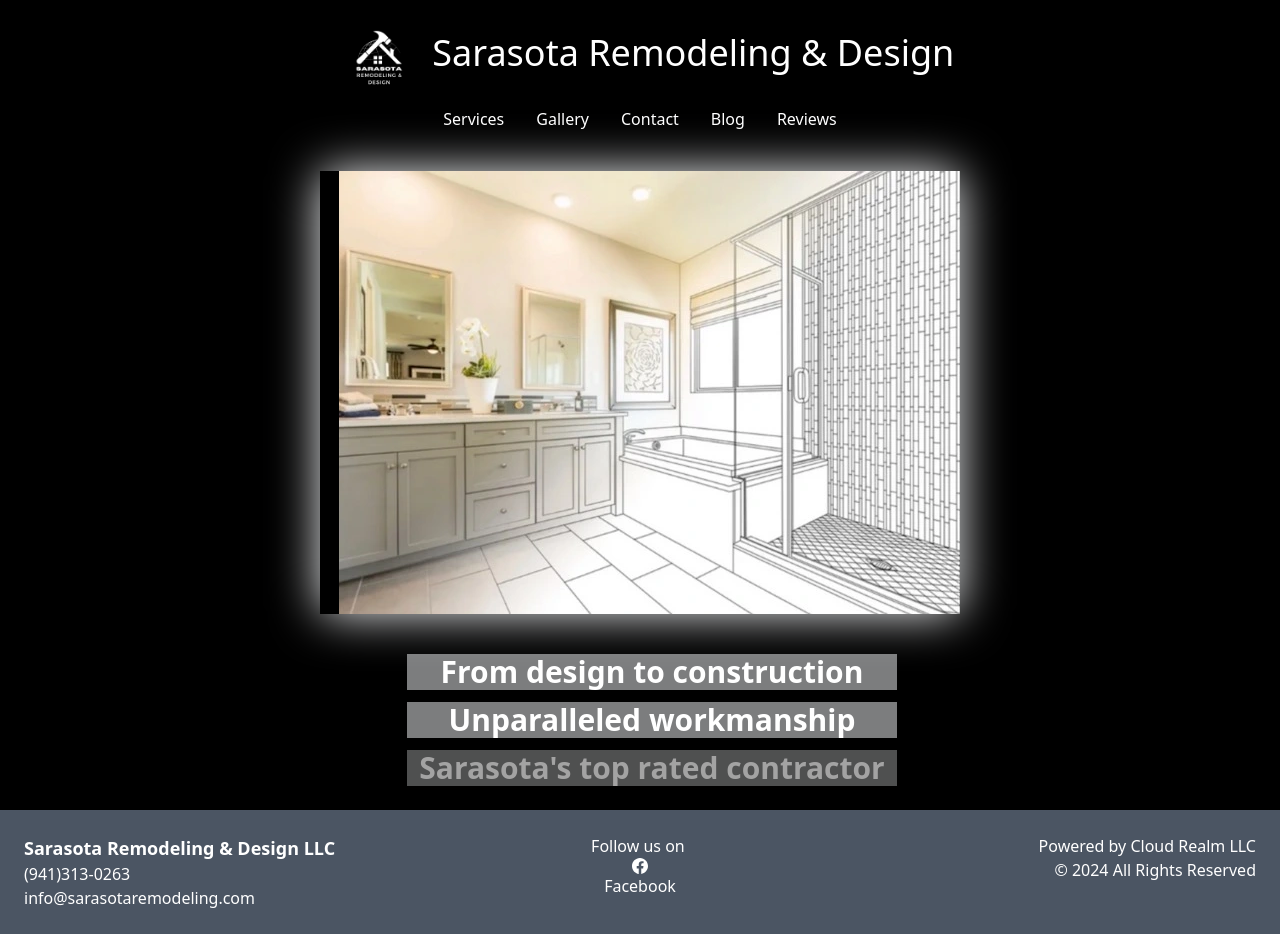
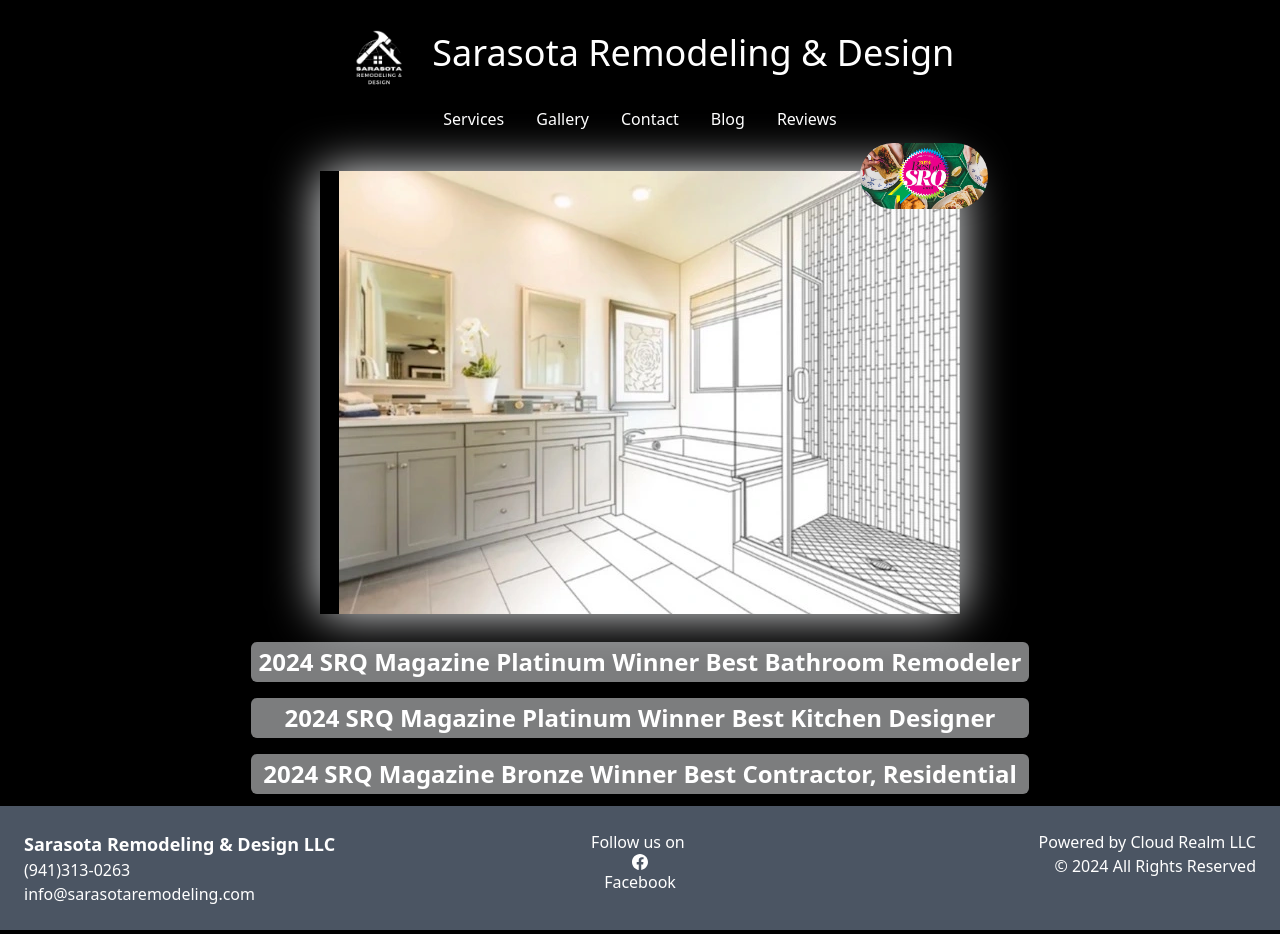
Before and after one commit to MrJonnyOrtiz/srd-React, a React (Vite) app: page /home in a window 1280 px wide. Built offline with nearby package versions, Linux system fonts and the light colour scheme.

Commit message:
added SRQ Magazine best of collateral

```diff
--- a/src/App.jsx
+++ b/src/App.jsx
@@ -1511,7 +1511,7 @@
 
 function App() {
    return (
-      <div className="text-white">
+      <div className="text-white h-dvh">
          <BrowserRouter>
             <Routes>
                <Route element={<AppLayout />}>
--- /dev/null
+++ b/src/components/Benefit.jsx
@@ -0,0 +1,16 @@
+// import props validation
+import PropTypes from "prop-types";
+
+Benefit.propTypes = {
+   text: PropTypes.string,
+};
+
+export default function Benefit({ text }) {
+   return (
+      <div>
+         <p className="font-semibold rounded-md px-2 py-1 bg-slate-50/50  showup">
+            {text}
+         </p>
+      </div>
+   );
+}
--- a/src/components/FeatureCard.jsx
+++ b/src/components/FeatureCard.jsx
@@ -1,4 +1,11 @@
 import { useState } from "react";
+
+// import prop types
+import PropTypes from "prop-types";
+
+FeatureCard.propTypes = {
+   feature: PropTypes.object,
+};
 
 function FeatureCard({ feature }) {
    const [showModal, setShowModal] = useState(false);
@@ -22,7 +29,11 @@
             />
          </div>
          <div className="flex gap-1 items-center justify-center m-2">
-            Click an image for a larger view
+            <span className="relative flex w-3 h-3">
+               <span className="animate-ping absolute inline-flex h-full w-full rounded-full bg-sky-400 opacity-75"></span>
+               <span className="relative inline-flex rounded-full h-3 w-3 bg-sky-500"></span>
+            </span>
+            <span className="px-1">Click an image for a larger view</span>
             <span className="relative flex w-3 h-3">
                <span className="animate-ping absolute inline-flex h-full w-full rounded-full bg-sky-400 opacity-75"></span>
                <span className="relative inline-flex rounded-full h-3 w-3 bg-sky-500"></span>
--- a/src/components/Gallery.jsx
+++ b/src/components/Gallery.jsx
@@ -19,8 +19,8 @@
                   <span className="animate-ping absolute inline-flex h-full w-full rounded-full bg-sky-400 opacity-75"></span>
                   <span className="relative inline-flex rounded-full  h-3 w-3 bg-sky-500"></span>
                </span>
-               <span className="text-center">
-                  &rarr; Click here for a recent Whole House Remodel &larr;
+               <span className="text-center px-2">
+                  Click here for a recent Whole House Remodel
                </span>
                <span className="relative flex w-3 h-3">
                   <span className="animate-ping absolute inline-flex h-full w-full rounded-full bg-sky-400 opacity-75"></span>
--- a/src/components/GalleryCard.jsx
+++ b/src/components/GalleryCard.jsx
@@ -1,6 +1,14 @@
 import { useState } from "react";
 
 import AreaImagesList from "./AreaImagesList";
+
+import PropTypes from "prop-types";
+
+GalleryCard.propTypes = {
+   galleries: PropTypes.array,
+   galleryName: PropTypes.string,
+   galleryHeroImg: PropTypes.string,
+};
 
 export default function GalleryCard({
    galleries,
@@ -36,9 +44,8 @@
                <img
                   src={galleryHeroImg}
                   alt="SRD hero"
-                  width="100%"
                   height="auto"
-                  className="opacity-50 rounded-xl"
+                  className="opacity-50 rounded-xl mx-auto w-1/2 sm:w-3/4"
                />
 
                <div className="absolute top-1/2 left-1/2 -translate-x-2/4 -translate-y-2/4 bg-gray-500/70  ">
--- a/src/components/Home.jsx
+++ b/src/components/Home.jsx
@@ -1,4 +1,5 @@
 import { useEffect, useState } from "react";
+import Benefit from "./Benefit";
 
 export default function Home() {
    const [showBtn, setShowBtn] = useState(false);
@@ -12,10 +13,15 @@
       window.gtag("event", "homePage");
    }, []);
 
-   const text1 = "From design to construction";
-   const text2 = "Unparalleled workmanship";
-   const text3 = "Sarasota's top rated contractor";
+   const text1 = "2024 SRQ Magazine Bronze Winner Best Contractor, Residential";
+   // const text1 = "From design to construction";
+   const text2 = "2024 SRQ Magazine Platinum Winner Best Kitchen Designer";
+   // const text2 = "Unparalleled workmanship";
+   const text3 = "2024 SRQ Magazine Platinum Winner Best Bathroom Remodeler";
+   // const text3 = "Sarasota's top rated contractor";
+
    return (
+      <div className="grid grid-cols-1">
          <div className="flex flex-col items-center justify-center">
             <div className="relative m-7">
                <div className="absolute inset-0 bg-gray-100 rounded-xl  blur-xl"></div>
@@ -26,24 +32,34 @@
                   width="100%"
                   height="auto"
                />
+               <div className="group">
+                  <img
+                     className="absolute -top-3 rounded-full -right-3 md:-top-7 md:-right-7 "
+                     src="SRQBest2024.jpeg"
+                     width="20%"
+                     height="auto"
+                     alt="SRQ Best of Logo"
+                  />
+                  <span
+                     className={`pointer-events-none absolute top-7 sm:top-13 -right-0 w-max rounded-xl px-2 py-1 text-black opacity-0 transition-opacity group-hover:opacity-100`}
+                  >
+                     2024 SRQ Magazine Winner
+                  </span>
+               </div>
 
                <div className="absolute inset-0 bg-black slideOut"></div>
             </div>
-         <div className="text-center text-lg md:text-3xl inset-x-0 top-1/4">
-            <p className="font-semibold w-full bg-slate-50/50 m-3 showup">
-               {text1}
-            </p>
-            <p className="font-semibold w-full bg-slate-50/50 m-3 showup">
-               {text2}
-            </p>
-            <p className="font-semibold w-full  bg-slate-50/50 m-3 showup">
-               {text3}
-            </p>
+         </div>
+         <div className="grid grid-cols-1 gap-2 md:gap-4 max-w-prose mx-auto text-center text-sm sm:text-lg md:text-2xl inset-x-0 top-1/4">
+            <Benefit text={text3} />
+            <Benefit text={text2} />
+            <Benefit text={text1} />
+
             {showBtn && (
                <div className="m-5">
                   <a
                      href="tel:9413130263"
-                     className="bg-white text-black font-semibold hover:bg-black hover:border-4 hover:text-white px-4 py-2 rounded-lg animate-pulse"
+                     className="bg-white text-black font-semibold hover:bg-black hover:border-4 hover:text-white px-4 py-2 rounded-xl animate-pulse"
                   >
                      GET A FREE QUOTE!
                   </a>
--- a/src/components/Services.jsx
+++ b/src/components/Services.jsx
@@ -28,7 +28,7 @@
    }, []);
 
    return (
-      <div className="px-5">
+      <div className="grid grid-cols-1 gap-3 px-5">
          <h2 className="text-3xl font-bold text-center mt-5">Services</h2>
          <ul className="grid grid-cols-1 md:grid-cols-2 lg:grid-cols-3 gap-4 mt-5 justify-items-center">
             {services.map((service) => (
@@ -39,6 +39,14 @@
                />
             ))}
          </ul>
+         <div className="text-center my-5">
+            <a
+               href="tel:9413130263"
+               className="bg-white text-black font-semibold hover:bg-black hover:border-4 hover:text-white px-4 py-2 rounded-xl animate-pulse"
+            >
+               GET A FREE QUOTE!
+            </a>
+         </div>
       </div>
    );
 }
```
Also changed, not shown: src/components/AreaImage.jsx (+7 -0 lines), src/components/AreaImagesList.jsx (+7 -0 lines), public/SRQBest2024.jpeg (added). Lines whose indentation alone changed are shown as unchanged.
